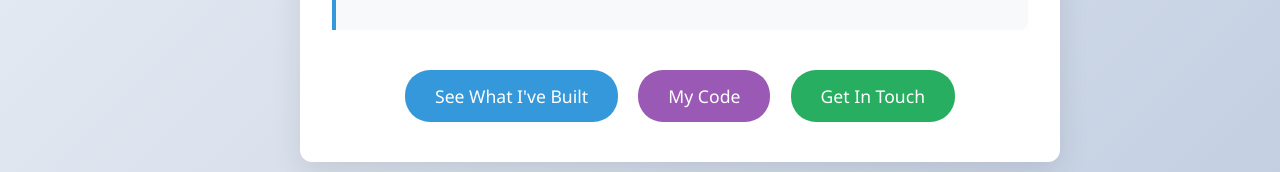
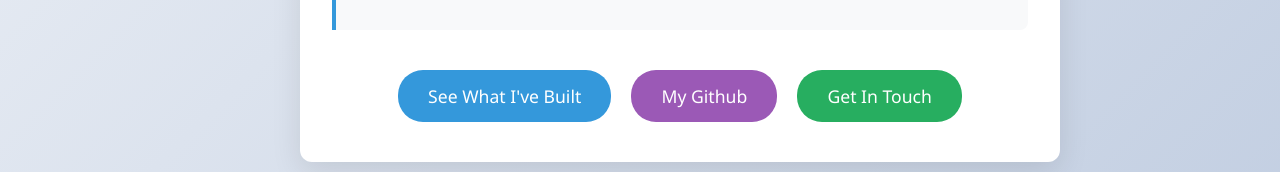
Before and after one commit to Jaikrit1409/Resume, a plain HTML site: page index.html in a window 1280 px wide. Shown: the part 846-1018 px from the top of the page. Drawn offline with Linux system fonts and the light colour scheme.

Commit message:
Update index.html

```diff
--- a/index.html
+++ b/index.html
@@ -40,7 +40,7 @@
 
         <div style="text-align: center; margin-top: 2rem;">
             <a href="projects.html" style="background: #3498db; color: white; padding: 12px 30px; border-radius: 25px; font-size: 1.1rem; text-decoration: none; display: inline-block; margin: 0.5rem;">See What I've Built</a>
-            <a href="https://github.com/Jaikrit1409" target="_blank" style="background: #9b59b6; color: white; padding: 12px 30px; border-radius: 25px; font-size: 1.1rem; text-decoration: none; display: inline-block; margin: 0.5rem;">My Code</a>
+            <a href="https://github.com/Jaikrit1409" target="_blank" style="background: #9b59b6; color: white; padding: 12px 30px; border-radius: 25px; font-size: 1.1rem; text-decoration: none; display: inline-block; margin: 0.5rem;">My Github</a>
             <a href="contact.html" style="background: #27ae60; color: white; padding: 12px 30px; border-radius: 25px; font-size: 1.1rem; text-decoration: none; display: inline-block; margin: 0.5rem;">Get In Touch</a>
         </div>
     </div>
```
